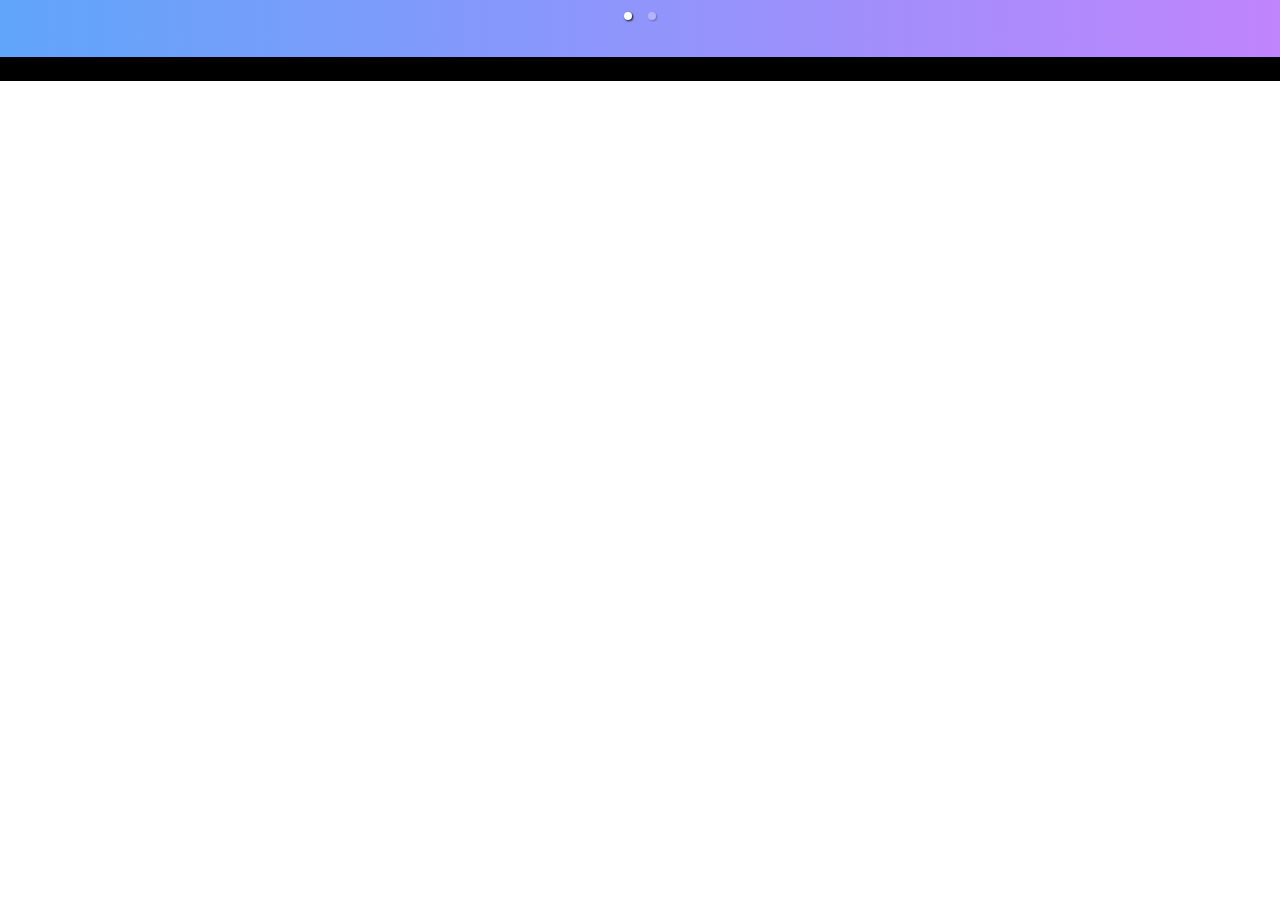
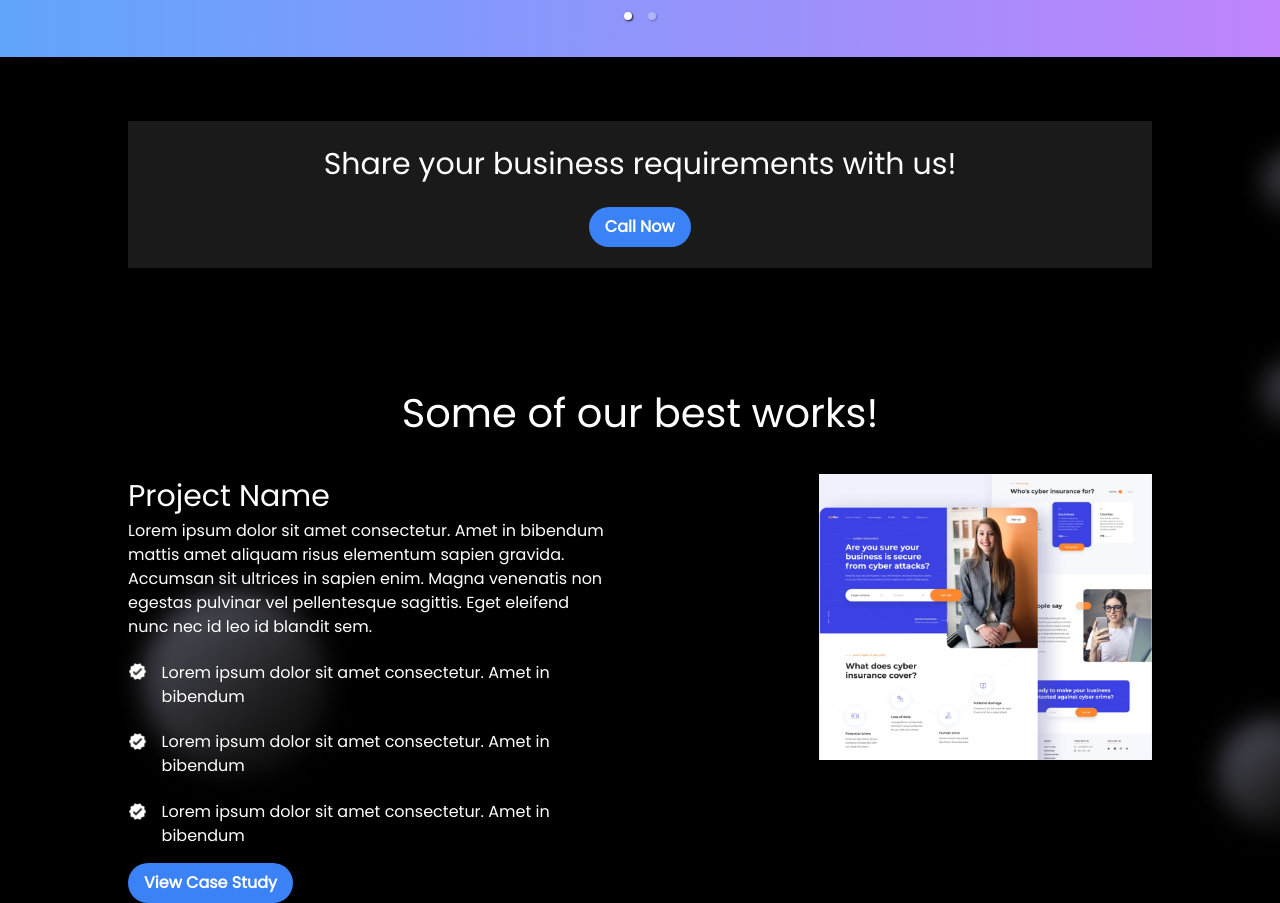
Before and after one commit to bhargavi-005/ShubhchintakWebsite, a Next.js app in the folder shubhchintak-india/: page /landing in a window 1280 px wide. Shown: the part 2753-3656 px from the top of the page. Before the commit the page ends 2834 px from the top, so only its background shows below. Built offline with nearby package versions, Linux system fonts and the light colour scheme.

Commit message:
added best work section

```diff
--- a/shubhchintak-india/src/pages/landing.js
+++ b/shubhchintak-india/src/pages/landing.js
@@ -122,8 +122,78 @@ function landing(){
         </div>
         {/* Next Section */}
         <div className="relative mt-[-1.5%]" style={{ backgroundImage: `url(${bg.src})` }}>
-            okk
+            <div className=" ml-[10%] mr-[10%] pt-[5%]">
+                <div className="bg-black-rgba pt-[2%] pb-[2%]">
+                <h1 className="text-[30px] text-white font-xyz text-center">Share your business requirements with us!</h1>
+                <button class="ml-[45%] mt-[2%] bg-blue-500 hover:bg-blue-700 text-white font-bold py-2 px-4 rounded-full">
+                    Call Now
+                </button>
 
+                </div>
+
+            </div>
+
+        </div>
+        {/* Next Section */}
+        <div style={{ backgroundImage: `url(${bg.src})` }}>
+            <div className="pt-[5%] ml-[10%] mr-[10%]">
+                <div className="mt-[5%]">
+                <h1 className="text-white text-center font-abc text-[40px]">Some of our best works!</h1>
+                </div>
+                <div className="flex flex-row mt-[3%]">
+                    <div className="mr-[20%]">
+                        <h1 className="text-white text-[30px]">Project Name</h1>
+                        <p className="text-white text-left text-[16px]">Lorem ipsum dolor sit amet consectetur. Amet in bibendum mattis amet aliquam
+                        risus elementum sapien gravida. Accumsan sit ultrices in sapien enim. Magna
+                        venenatis non egestas pulvinar vel pellentesque sagittis. Eget eleifend nunc nec
+                        id leo id blandit sem.</p>
+                        <div className="flex flex-row mt-[5%]">
+                            <div>
+                                <Image
+                                src="/images/ticks.png"
+                                width={20}
+                                height={20}/>
+                            </div>
+                            <div className="ml-[3%] mt-[-0.5%]">
+                                <p className="text-white font-xyz text-[16px]">Lorem ipsum dolor sit amet consectetur. Amet in bibendum</p>
+                            </div>
+                        </div>
+                        <div className="flex flex-row mt-[5%]">
+                            <div>
+                                <Image
+                                src="/images/ticks.png"
+                                width={20}
+                                height={20}/>
+                            </div>
+                            <div className="ml-[3%] mt-[-0.5%]">
+                                <p className="text-white font-xyz text-[16px]">Lorem ipsum dolor sit amet consectetur. Amet in bibendum</p>
+                            </div>
+                        </div>
+                        <div className="flex flex-row mt-[5%]">
+                            <div>
+                                <Image
+                                src="/images/ticks.png"
+                                width={20}
+                                height={20}/>
+                            </div>
+                            <div className="ml-[3%] mt-[-0.5%]">
+                                <p className="text-white font-xyz text-[16px]">Lorem ipsum dolor sit amet consectetur. Amet in bibendum</p>
+                            </div>
+                        </div>
+                        <div className="mt-[3%]">
+                        <button class="bg-blue-500 hover:bg-blue-700 text-white font-bold py-2 px-4 rounded-full">
+                    View Case Study
+                </button>
+                        </div>
+                    </div>
+                    <div className="w-[140%]">
+                        <Image
+                        src="/images/bestwork.png"
+                        width={500}
+                        height={500}/>
+                    </div>
+                </div>
+            </div>
         </div>
         </div>
     )
```
Also changed, not shown: shubhchintak-india/public/images/bestwork.png (added), shubhchintak-india/public/images/ticks.png (added).
